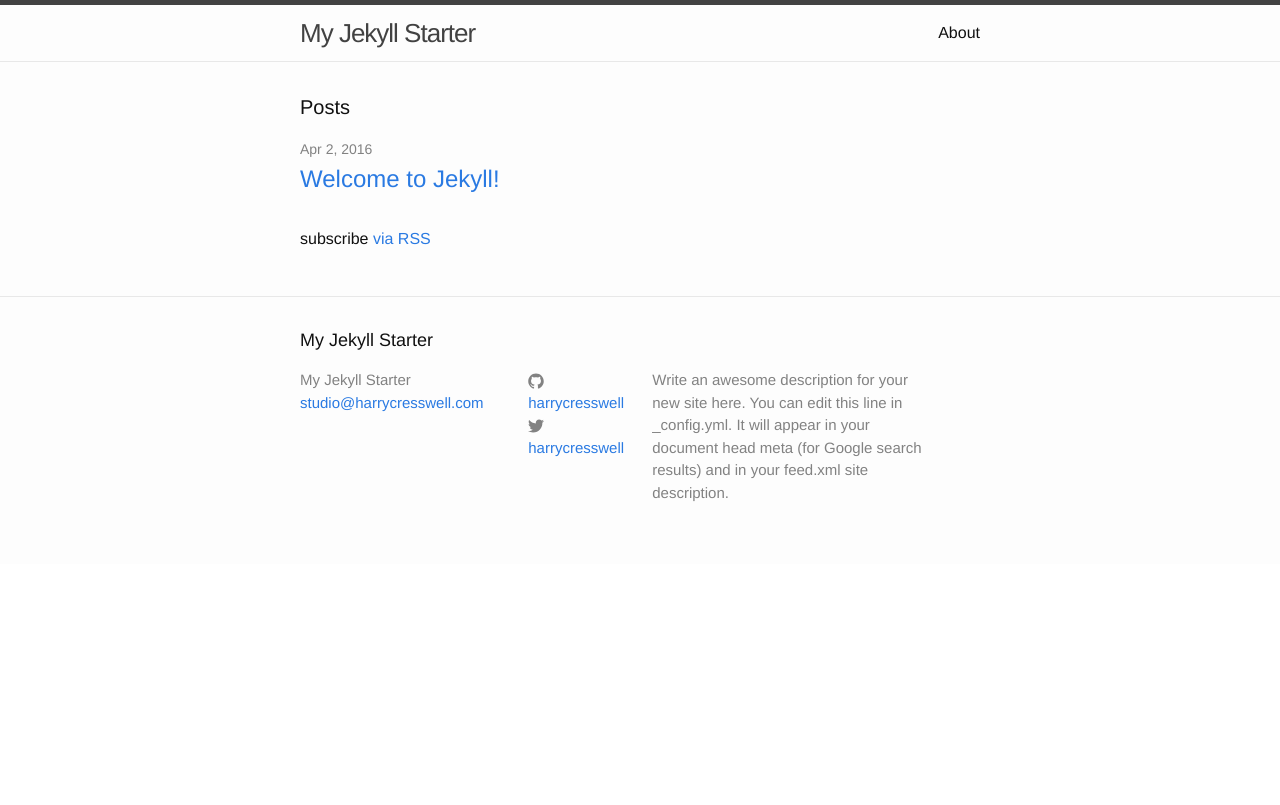
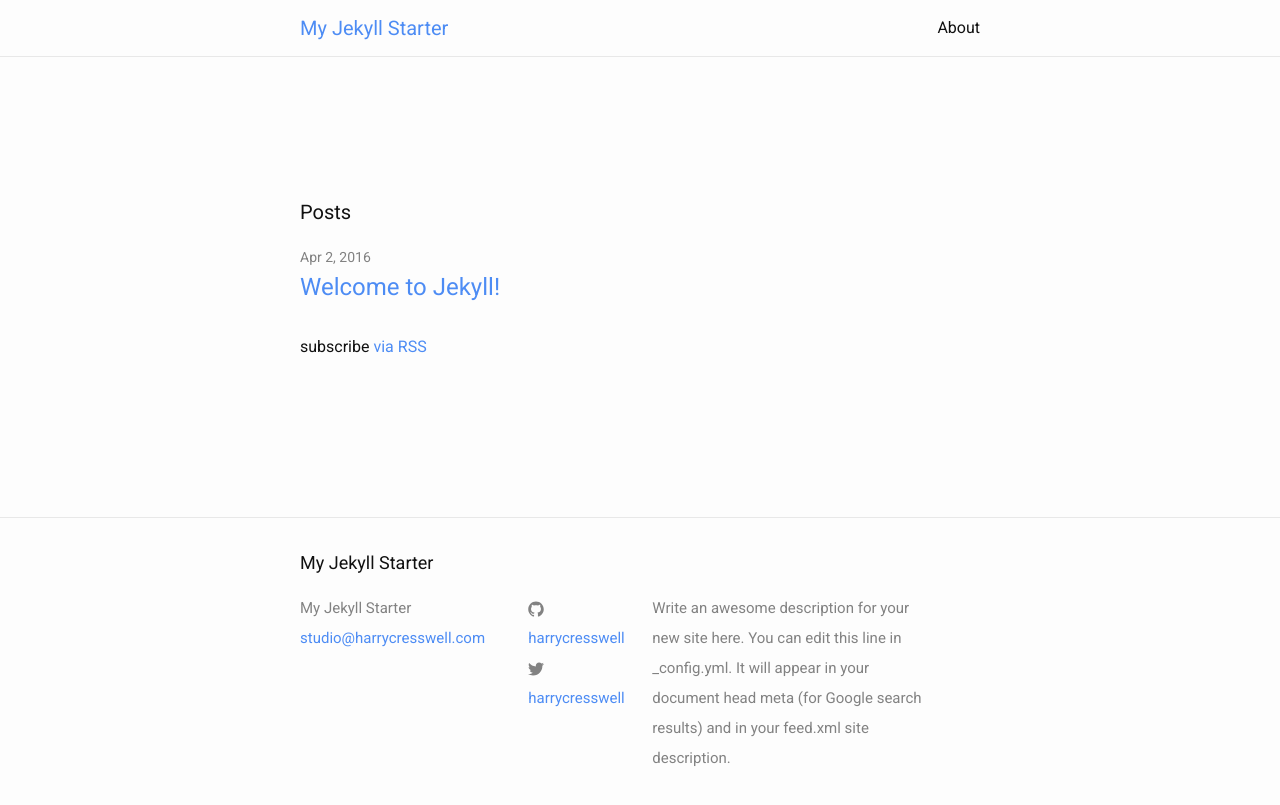
Before and after one commit to addidesign/addidesign.github.io, a Jekyll site: the page built from index.html, in a window 1280 px wide. Shown: the top 805 px of the page. Built offline with Jekyll 4.4.1, drawn with Linux system fonts in a browser that asks for light colours.

Commit message:
basic CSS changes

```diff
--- a/css/main.css
+++ b/css/main.css
@@ -4,8 +4,90 @@
  * All the variables used in the theme
  */
 /**
+  * Fonts
+  */
+@import url(https://fonts.googleapis.com/css?family=Roboto:400,700,300);
+@import url(https://fonts.googleapis.com/css?family=Roboto+Mono);
+/**
   * Colours
   */
+/**
+ * Animations
+ */
+.animated {
+  -webkit-animation-duration: .8s;
+  animation-duration: .8s;
+  -webkit-animation-fill-mode: both;
+  animation-fill-mode: both;
+  -webkit-animation-timing-function: ease-in-out;
+  animation-timing-function: ease-in-out; }
+
+@-webkit-keyframes fadeInLeft {
+  0% {
+    opacity: 0;
+    -webkit-transform: translateX(-30px); }
+  100% {
+    opacity: 1;
+    -webkit-transform: translateX(0); } }
+
+@keyframes fadeInLeft {
+  0% {
+    opacity: 0;
+    -webkit-transform: translateX(-30px);
+            transform: translateX(-30px); }
+  100% {
+    opacity: 1;
+    -webkit-transform: translateX(0);
+            transform: translateX(0); } }
+
+.fadeInLeft {
+  -webkit-animation-name: fadeInLeft;
+  animation-name: fadeInLeft; }
+
+@-webkit-keyframes fadeInRight {
+  0% {
+    opacity: 0;
+    -webkit-transform: translateX(30px); }
+  100% {
+    opacity: 1;
+    -webkit-transform: translateX(0); } }
+
+@keyframes fadeInRight {
+  0% {
+    opacity: 0;
+    -webkit-transform: translateX(30px);
+            transform: translateX(30px); }
+  100% {
+    opacity: 1;
+    -webkit-transform: translateX(0);
+            transform: translateX(0); } }
+
+.fadeInRight {
+  -webkit-animation-name: fadeInRight;
+  animation-name: fadeInRight; }
+
+@-webkit-keyframes fadeInUp {
+  0% {
+    opacity: 0;
+    -webkit-transform: translateY(20px); }
+  100% {
+    opacity: 1;
+    -webkit-transform: translateY(0); } }
+
+@keyframes fadeInUp {
+  0% {
+    opacity: 0;
+    -webkit-transform: translateY(20px);
+            transform: translateY(20px); }
+  100% {
+    opacity: 1;
+    -webkit-transform: translateY(0);
+            transform: translateY(0); } }
+
+.fadeInUp {
+  -webkit-animation-name: fadeInUp;
+  animation-name: fadeInUp; }
+
 /**
  * Reset some basic elements
  */
@@ -15,11 +97,14 @@ dl, dd, ol, ul, figure {
   margin: 0;
   padding: 0; }
 
+html {
+  -webkit-font-smoothing: antialiased !important; }
+
 /**
  * Basic styling
  */
 body {
-  font: 400 16px / 1.5 "Helvetica Neue", Helvetica, Arial, sans-serif;
+  font: 400 16px / 30px "Roboto", sans-serif;
   color: #111;
   background-color: #fdfdfd;
   -webkit-text-size-adjust: 100%;
@@ -76,13 +161,15 @@ h1, h2, h3, h4, h5, h6 {
  * Links
  */
 a {
-  color: #2a7ae2;
-  text-decoration: none; }
+  color: #4d8cf4;
+  text-decoration: none;
+  -webkit-transition: color .2s ease-in-out;
+  transition: color .2s ease-in-out; }
   a:visited {
-    color: #1756a9; }
+    color: #4d8cf4; }
   a:hover {
-    color: #111;
-    text-decoration: underline; }
+    color: #0b4cb6;
+    text-decoration: none; }
 
 /**
  * Blockquotes
@@ -102,11 +189,16 @@ blockquote {
  */
 pre,
 code {
-  font-size: 15px;
-  border: 1px solid #e8e8e8;
-  -webkit-border-radius: 3px;
-          border-radius: 3px;
-  background-color: #eef; }
+  font-family: Monaco, Menlo, Consolas, "Courier New", monospace !important;
+  font-size: 14px;
+  color: #4d8cf4;
+  background-color: whitesmoke;
+  margin-left: 3px;
+  margin-right: 3px;
+  padding: 2px 4px;
+  white-space: nowrap;
+  -webkit-border-radius: 2px;
+          border-radius: 2px; }
 
 code {
   padding: 1px 5px; }
@@ -159,20 +251,17 @@ pre {
  * Site header
  */
 .site-header {
-  border-top: 5px solid #424242;
   border-bottom: 1px solid #e8e8e8;
   min-height: 56px;
   position: relative; }
 
 .site-title {
-  font-size: 26px;
-  font-weight: 300;
+  font-size: 20px;
   line-height: 56px;
-  letter-spacing: -1px;
   margin-bottom: 0;
   float: left; }
   .site-title, .site-title:visited {
-    color: #424242; }
+    color: #4d8cf4; }
 
 .site-nav {
   float: right;
@@ -181,7 +270,7 @@ pre {
     display: none; }
   .site-nav .page-link {
     color: #111;
-    line-height: 1.5; }
+    line-height: 30px; }
     .site-nav .page-link:not(:last-child) {
       margin-right: 20px; }
   @media screen and (max-width: 600px) {
@@ -277,7 +366,7 @@ pre {
  * Page content
  */
 .page-content {
-  padding: 30px 0; }
+  padding: 140px 0; }
 
 .page-heading {
   font-size: 20px; }
--- a/gulpfile.js
+++ b/gulpfile.js
@@ -46,7 +46,8 @@ gulp.task('browser-sync', ['sass', 'jekyll-build'], function() {
     browserSync({
         server: {
             baseDir: '_site'
-        }
+        },
+        notify: false
     });
 });
 
--- a/index.html
+++ b/index.html
@@ -2,7 +2,7 @@
 layout: default
 ---
 
-<div class="home">
+<div class="home animated fadeInUp">
 
   <h1 class="page-heading">Posts</h1>
 
```
Also changed, not shown: src/sass/base/_base.scss (+17 -7 lines), src/sass/base/_config.scss (+110 -4 lines), src/sass/layouts/_layout.scss (+3 -6 lines).
